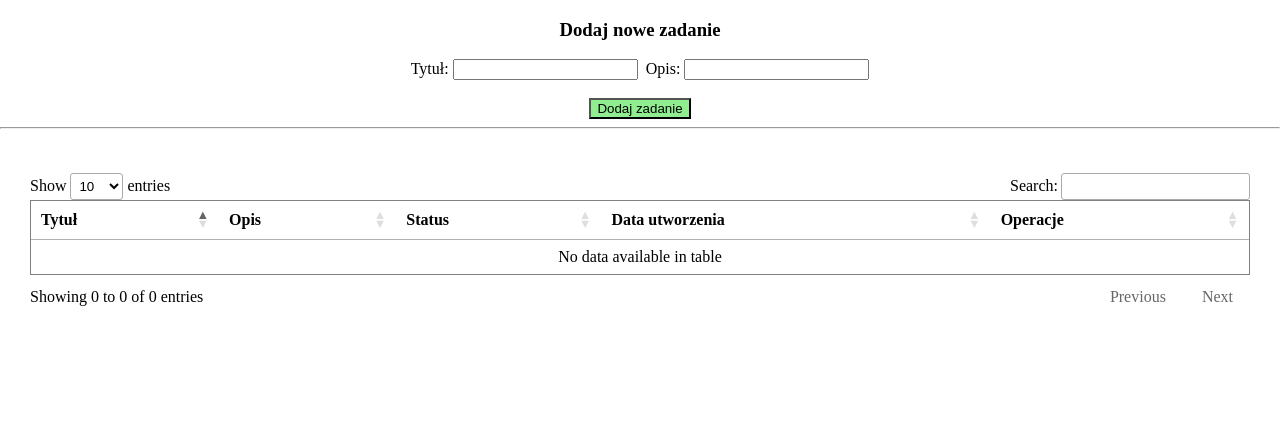
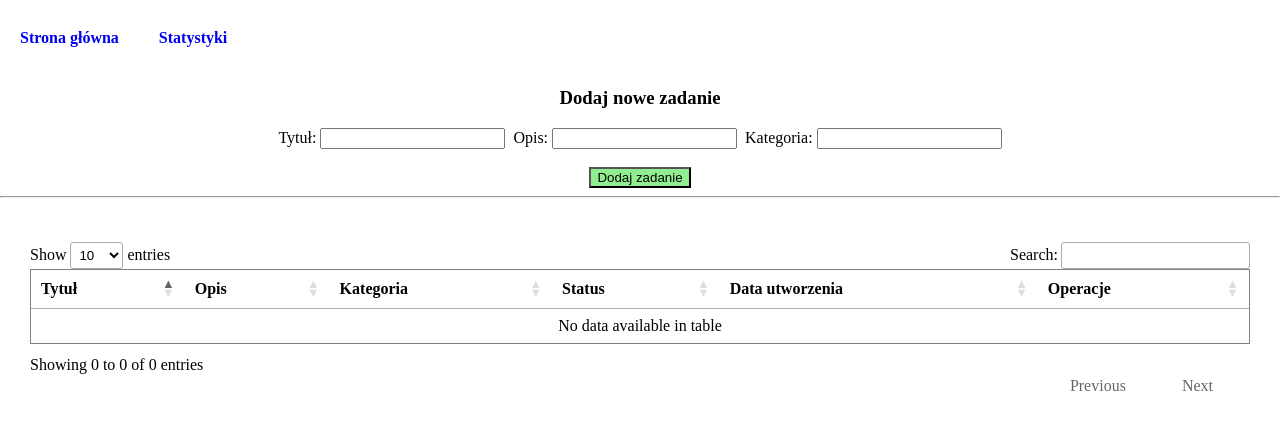
Before and after one commit to MatS211/todoList, a Flask app: page / in a window 1280 px wide. Shown: the top 430 px of the page. Run offline with Flask 3, Linux system fonts and the light colour scheme; data that the repository does not hold is empty; some libraries are stand-ins or nearby versions.

Commit message:
Przygotowanie do zrobienia statystyk

```diff
--- a/app.py
+++ b/app.py
@@ -28,6 +28,9 @@ def index():
     connection.close()
     return render_template("index.html", tasks=tasks)
 
+@app.route("/templates/stats.html")
+def stats():
+    return render_template("stats.html")
 
 
 @app.route("/api/add", methods = ['POST'])
@@ -35,20 +38,21 @@ def add():
     new_task = request.get_json()
     tytul = new_task.get('tytul')
     opis = new_task.get('opis')
+    kategoria = new_task.get('kategoria')
     if not new_task or "tytul" not in new_task or "opis" not in new_task:
-        return jsonify({"error": "Brak wymaganego pola 'tytul' lub 'opis'"}), 400
+        return jsonify({"error": "Brak wymaganego pola 'tytul', 'opis' lub 'kategoria'"}), 400
 
     connection = get_db_connection()
     cursor = connection.cursor()
     try:
         cursor.execute(
-            "INSERT INTO tasks(tytul, opis) VALUES (%s, %s)",
-            (tytul, opis)
+            "INSERT INTO tasks(tytul, opis, kategoria) VALUES (%s, %s, %s)",
+            (tytul, opis, kategoria)
         )
         connection.commit()
         new_task_id = cursor.lastrowid
 
-        return jsonify({"id": new_task_id, "tytul": tytul, "opis": opis}), 201
+        return jsonify({"id": new_task_id, "tytul": tytul, "opis": opis, "kategoria": kategoria}), 201
 
     except Exception as e:
         return jsonify({"error": "Wystąpił błąd", "szczegoly":str(e)}), 500
@@ -87,16 +91,17 @@ def update(task_id):
 
         new_title = update_task.get("tytul", current_task[1])
         new_description = update_task.get("opis", current_task[2])
-        new_status = update_task.get("status", current_task[3])
+        new_category = update_task.get("kategoria", current_task[3])
+        new_status = update_task.get("status", current_task[4])
 
         # Aktualizacja rekordu w bazie
         cursor.execute(
-            "UPDATE tasks SET tytul = %s, opis = %s, status = %s WHERE ID = %s",
-            (new_title, new_description, new_status, task_id)
+            "UPDATE tasks SET tytul = %s, opis = %s, kategoria = %s, status = %s WHERE ID = %s",
+            (new_title, new_description, new_category,new_status, task_id)
         )
 
         connection.commit()
-        return jsonify({"tytul": new_title, "opis": new_description, "status": new_status, "id": task_id}), 200
+        return jsonify({"tytul": new_title, "opis": new_description, "kategoria": new_category  ,"status": new_status, "id": task_id}), 200
 
     except Exception as e:
         return jsonify({"error": "Wystąpił błąd", "szczegoly":str(e)}), 500
--- a/static/script.js
+++ b/static/script.js
@@ -15,13 +15,14 @@ function new_date(){
 function addTask(){
     const tytul = document.getElementById("tytul").value;
     const opis = document.getElementById("opis").value;
+    const kategoria = document.getElementById("kategoria").value;
 
     fetch("/api/add", {
         method: "POST",
         headers: {
             "Content-Type": "application/json"
         },
-        body: JSON.stringify({ tytul, opis })
+        body: JSON.stringify({ tytul, opis, kategoria})
     })
     .then(response => response.json())
     .then(data => {
@@ -32,6 +33,7 @@ function addTask(){
             newRow.innerHTML = `
                 <td>${data.tytul}</td>
                 <td>${data.opis}</td>
+                <td>${data.kategoria}</td>
                 <td>${data.status = "0"}</td>
                 <td>${new_date()}</td>
                 <td>
@@ -58,11 +60,13 @@ function addTask(){
 function editTask(taskId) {
     const newTytul = prompt("Podaj nowy tytuł (pozostaw puste, aby nie zmieniać):");
     const newOpis = prompt("Podaj nowy opis (pozostaw puste, aby nie zmieniać):");
+    const newKategoria = prompt("Podaj nową kategorię (pozostaw puste, aby nie zmieniać):");
     const newStatus = prompt("Podaj nowy status (pozostaw puste, aby nie zmieniać):");
 
     const updatedFields = {};
     if (newTytul) updatedFields.tytul = newTytul;
     if (newOpis) updatedFields.opis = newOpis;
+    if (newKategoria) updatedFields.kategoria = newKategoria;
     if (newStatus) updatedFields.status = newStatus;
 
     if (Object.keys(updatedFields).length === 0) {
@@ -82,7 +86,9 @@ function editTask(taskId) {
         if (!data.error) {
             if (data.tytul) document.querySelector(`#task-${taskId} td:nth-child(1)`).innerText = data.tytul;
             if (data.opis) document.querySelector(`#task-${taskId} td:nth-child(2)`).innerText = data.opis;
-            if (data.status !== undefined) document.querySelector(`#task-${taskId} td:nth-child(3)`).innerText = data.status;
+            if (data.kategoria) document.querySelector(`#task-${taskId} td:nth-child(3)`).innerText = data.kategoria;
+            if (data.status == 0 || data.status == 1) document.querySelector(`#task-${taskId} td:nth-child(4)`).innerText = data.status;
+            location.reload();
         } else {
             alert("Błąd podczas edycji zadania: " + data.error);
         }
--- a/static/style.css
+++ b/static/style.css
@@ -34,3 +34,18 @@ h3, #form_add{
 #rekord:hover{
     background-color: rgb(202, 196, 196);
 }
+
+#nav_panel{
+    display: flex;
+    flex-direction: row;
+    width: 100%;
+}
+
+h4{
+    text-align: center;
+}
+
+a{
+    text-decoration: none;
+    margin: 20px;
+}
--- a/templates/index.html
+++ b/templates/index.html
@@ -15,13 +15,19 @@
 </head>
 <body>
     <header>
+        <div id="nav_panel">
+            <h4><a href="/">Strona główna</a></h4>
+            <h4><a href="/templates/stats.html">Statystyki</a></h4>
+        </div>
     </header>
     <h3>Dodaj nowe zadanie</h3>
     <form id="form_add">
         <label for="tytul">Tytuł:</label>
         <input type="text" id="tytul" name="tytul" required>&nbsp;
         <label for="opis">Opis:</label>
-        <input type="text" id="opis" name="opis" required><br><br>
+        <input type="text" id="opis" name="opis" required>&nbsp;
+        <label for="kategoria">Kategoria:</label>
+        <input type="text" id="kategoria" name="kategoria" required><br><br>
         <button type="button" onclick="addTask()" id="add">Dodaj zadanie</button>
     </form>
     <hr>
@@ -32,6 +38,7 @@
                 <!-- <th>ID</th> -->
                 <th>Tytuł</th>
                 <th>Opis</th>
+                <th>Kategoria</th>
                 <th>Status</th>
                 <th>Data utworzenia</th>
                 <th>Operacje</th>
@@ -45,6 +52,7 @@
                 <td>{{ task[2] }}</td>
                 <td>{{ task[3] }}</td>
                 <td>{{ task[4] }}</td>
+                <td>{{ task[5] }}</td>
                 <td>
                     <button onclick="editTask( '{{ task[0] }}')" id="edit">Edytuj</button>
                     <button onclick="deleteTask('{{ task[0] }}')" id="delete">Usuń</button>
```
Also changed, not shown: templates/stats.html (added, +18 -0 lines).
